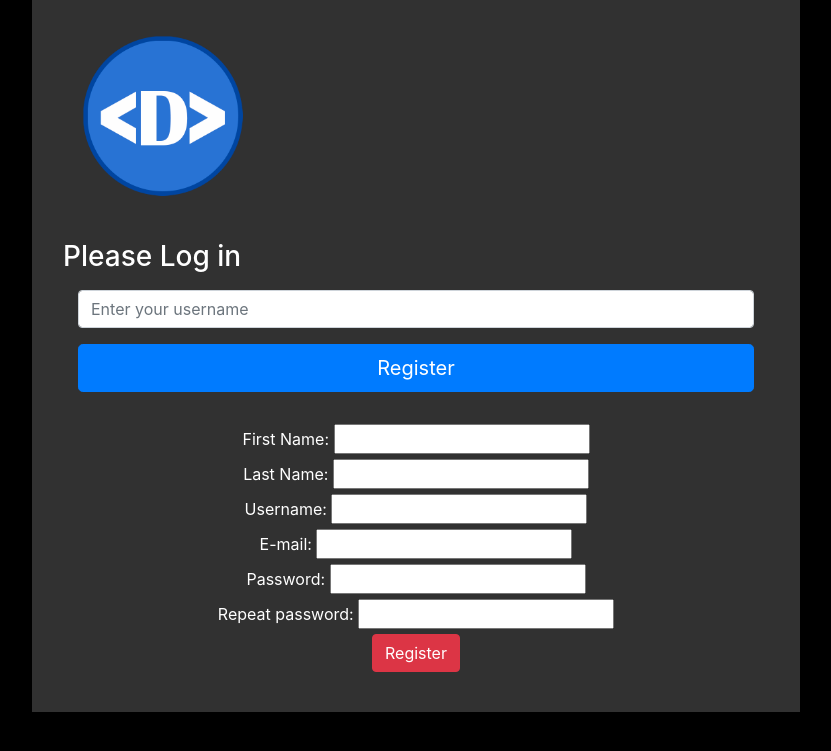
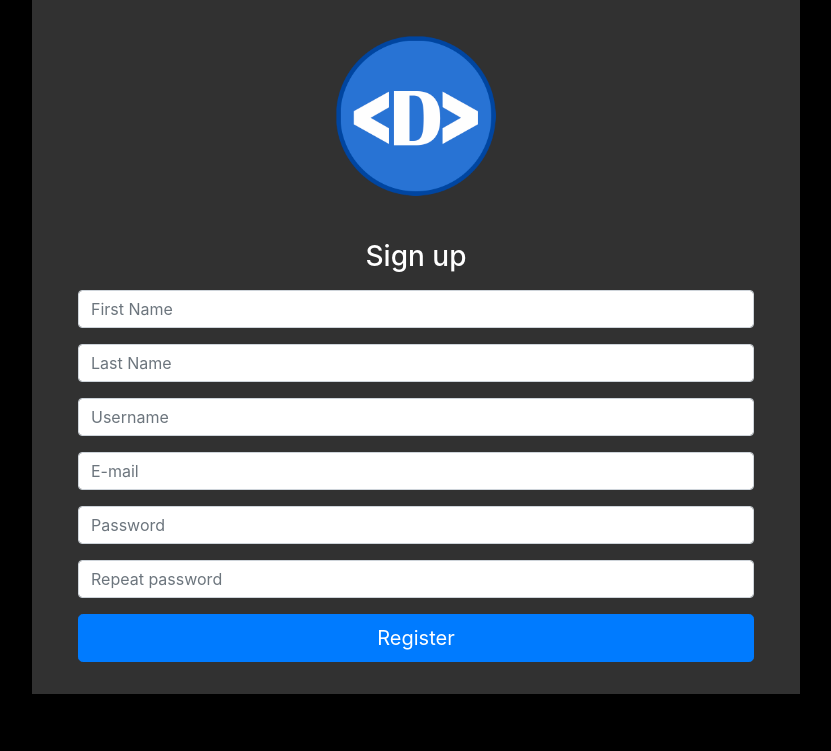
Before and after one commit to meg4ik/Ryndin_Pavlo_KNT-218_Graduation_Project, a Flask app: page /register in a window 1280 px wide. Shown: the top 751 px of the page, without its empty margins (224-1055 px from the left). Run offline with Flask 2, Linux system fonts and the light colour scheme; parts of the project's set-up code (start-up, migrations or seed data) failed here and were passed over; some libraries are stand-ins or nearby versions.

Commit message:
add register and login

```diff
--- a/src/routes.py
+++ b/src/routes.py
@@ -3,6 +3,7 @@ from src import api, app
 
 from src.resources.main import Main
 from src.resources.register import Register
+from src.resources.login import Login, Logout
 
 
 #
@@ -12,9 +13,9 @@ from src.resources.register import Register
 # routes
 api.add_resource(Main, '/', '/main', strict_slashes=False)
 api.add_resource(Register, '/register', strict_slashes=False)
+api.add_resource(Login, '/login', strict_slashes=False)
+api.add_resource(Logout, '/logout', strict_slashes=False)
 
-# api.add_resource(Login, '/login', strict_slashes=False)
-# api.add_resource(Logout, '/logout', strict_slashes=False)
 # api.add_resource(Projects, '/projects', strict_slashes=False)
 # api.add_resource(Project, '/project/<uuid>', strict_slashes=False)
 # api.add_resource(User, '/user/<uuid>', strict_slashes=False)
--- a/src/static/style.css
+++ b/src/static/style.css
@@ -8,3 +8,14 @@ body {
 a {
   color: white;
 }
+
+.modal-content {
+  color: #000000;
+  text-align: center;
+  background-color: #e0e0e0;
+}
+
+.te {
+  margin: 20px;
+  text-align: left;
+}
--- a/src/templates/base.html
+++ b/src/templates/base.html
@@ -12,18 +12,6 @@
           {% endblock %}
       </title>
    </head>
-   {% with messages = get_flashed_messages(with_categories=true) %}
-         {% if messages %}
-            {% for category, message in messages %}
-               <div class="alert alert-{{ category }}">
-                     <button type="button" class="m1-2 mb-1 close" data-dismiss="alert" aria-label="Close">
-                        <span aria-hidden="true">&times;</span>
-                     </button>
-                     {{ message }}
-               </div>
-            {% endfor %}
-         {% endif %}
-   {% endwith %}
    <body>
       {% if not nav %}
          <nav class="navbar navbar-expand-md">
@@ -51,25 +39,62 @@
                            <a class="nav-link" href="" >{{ user.surname }} {{ user.name }}</a>
                         </li>
                         <li class="nav-item">
-                           <form action="" method="POST">
+                           <form action="{{ url_for('logout') }}" method="POST">
                               <input class="btn btn-primary" type="submit" name="Signout" value="Sign out">
                            </form>
                         </li>
                      {% else %}
                         <li class="nav-item">
-                           <a class="nav-link" href="">Sign in</a>
+                           <button type="button" class="btn btn-link nav-link" style="color: white;" data-toggle="modal" data-target="#Modal">Sign in</button>
+
+                           <div class="modal fade" id="Modal" tabindex="-1" role="dialog" aria-labelledby="exampleModalCenterTitle" aria-hidden="true">
+                              <div class="modal-dialog modal-dialog-centered" role="document">
+                                <div class="modal-content">
+                                  <div class="modal-body">
+                                    <h4 class="display-5" style="margin: 10px;">Please login</h5>
+                                    <form class="navbar-form text-center p-3" action="{{ url_for('login') }}" method="POST">
+                                          <div class="te">
+                                             <label for="fusername">User name:</label>
+                                             <br>
+                                             <input type="text" name="username" required style="width: 400px;">
+                                             <br>
+                                             <label for="fpassword">Password:</label>
+                                             <br>
+                                             <input type="password" name="password" required style="width: 400px;">
+                                             <br>
+                                             <p style="margin-top: 20px;"><input type="checkbox" name="remember">Remember me</p>
+                                          </div>
+                                          <button type="submit" class="btn btn-success">Sign in</button>
+
+                                    </form>
+                                  </div>
+                                </div>
+                              </div>
+                            </div>
+
                         </li>
                         <li class="nav-item">
-                           <a class="nav-link" href="{{ url_for('register') }}">Sign up</a>
+                           <form action="{{ url_for('register') }}">
+                              <input class="btn btn-link nav-link" style="color: white;" type="submit" name="Sign_up" value="Sign up">
+                           </form>
                         </li>
                      {% endif %}
                   {% endif %}
                </ul>
          </nav>
+         {% with messages = get_flashed_messages(with_categories=true) %}
+            {% if messages %}
+               {% for category, message in messages %}
+                  <div class="alert alert-{{ category }}">
+                        <button type="button" class="m1-2 mb-1 close" data-dismiss="alert" aria-label="Close">
+                           <span aria-hidden="true">&times;</span>
+                        </button>
+                        {{ message }}
+                  </div>
+               {% endfor %}
+            {% endif %}
+         {% endwith %}
          {% endif %}
-
-
-
 
          <div class="container" style="background:#313131;">
             <div class="position-relative overflow-hidden p-3">
@@ -77,9 +102,6 @@
                {% endblock %}
             </div>
          </div>
-
-
-
 
    <script src="https://code.jquery.com/jquery-3.2.1.slim.min.js" integrity="sha384-KJ3o2DKtIkvYIK3UENzmM7KCkRr/rE9/Qpg6aAZGJwFDMVNA/GpGFF93hXpG5KkN" crossorigin="anonymous"></script>
    <script src="https://cdnjs.cloudflare.com/ajax/libs/popper.js/1.12.9/umd/popper.min.js" integrity="sha384-ApNbgh9B+Y1QKtv3Rn7W3mgPxhU9K/ScQsAP7hUibX39j7fakFPskvXusvfa0b4Q" crossorigin="anonymous"></script>
--- a/src/templates/register.html
+++ b/src/templates/register.html
@@ -4,13 +4,31 @@
 {% endblock %}
 
 {% block content %}
-
-    <img class="mb-4 p-3" src="../static/logo.png" alt="logo" width="200" height="200">
-    <h1 class="h3 mb-3 fw-normal">Please Log in</h1>
+  <div class="text-center">
+    <a href="{{ url_for('main') }}">
+      <img class="mb-4 p-3 text-center" src="../static/logo.png" alt="logo" width="200" height="200">
+    </a>
+    <h1 class="h3 mb-3 fw-normal">Sign up</h1>
+  </div>
 
     <form class="form col-md-12 center-block" method="POST">
       <div class="form-group">
-        <input type="text" name="name" class="form-control input-lg" placeholder="Enter your username" required>
+        <input type="text" name="name" class="form-control input-lg" placeholder="First Name" required>
+      </div>
+      <div class="form-group">
+        <input type="text" name="surname" class="form-control input-lg" placeholder="Last Name" required>
+      </div>
+      <div class="form-group">
+        <input type="text" name="username" class="form-control input-lg" placeholder="Username" required>
+      </div>
+      <div class="form-group">
+        <input type="email" name="email_address" class="form-control input-lg" placeholder="E-mail" required>
+      </div>
+      <div class="form-group">
+        <input type="password" name="password" class="form-control input-lg" placeholder="Password" required>
+      </div>
+      <div class="form-group">
+        <input type="password" name="password_repeat" class="form-control input-lg" placeholder="Repeat password" required>
       </div>
 
       <div class="form-group">
@@ -18,28 +36,4 @@
       </div>
     </form>
 
-
-    <form class="navbar-form text-center p-3" method="POST">
-
-    <label for="fname">First Name:</label>
-    <input type="text" name="name" required>
-    <br>
-    <label for="fsurname">Last Name:</label>
-    <input type="text" name="surname" required>
-    <br>
-    <label for="fusername">Username:</label>
-    <input type="text" name="username" required>
-    <br>
-    <label for="femail_address">E-mail:</label>
-    <input type="email" name="email_address" required>
-    <br>
-    <label for="fpassword">Password:</label>
-    <input type="password" name="password" required>
-    <br>
-    <label for="fpassword">Repeat password:</label>
-    <input type="password" name="password_repeat" required>
-    <br>
-    <button type="submit" class="btn btn-danger mb-2">Register</button>
-    </form>
-
 {% endblock %}
```
Also changed, not shown: src/resources/login.py (added, +50 -0 lines).
